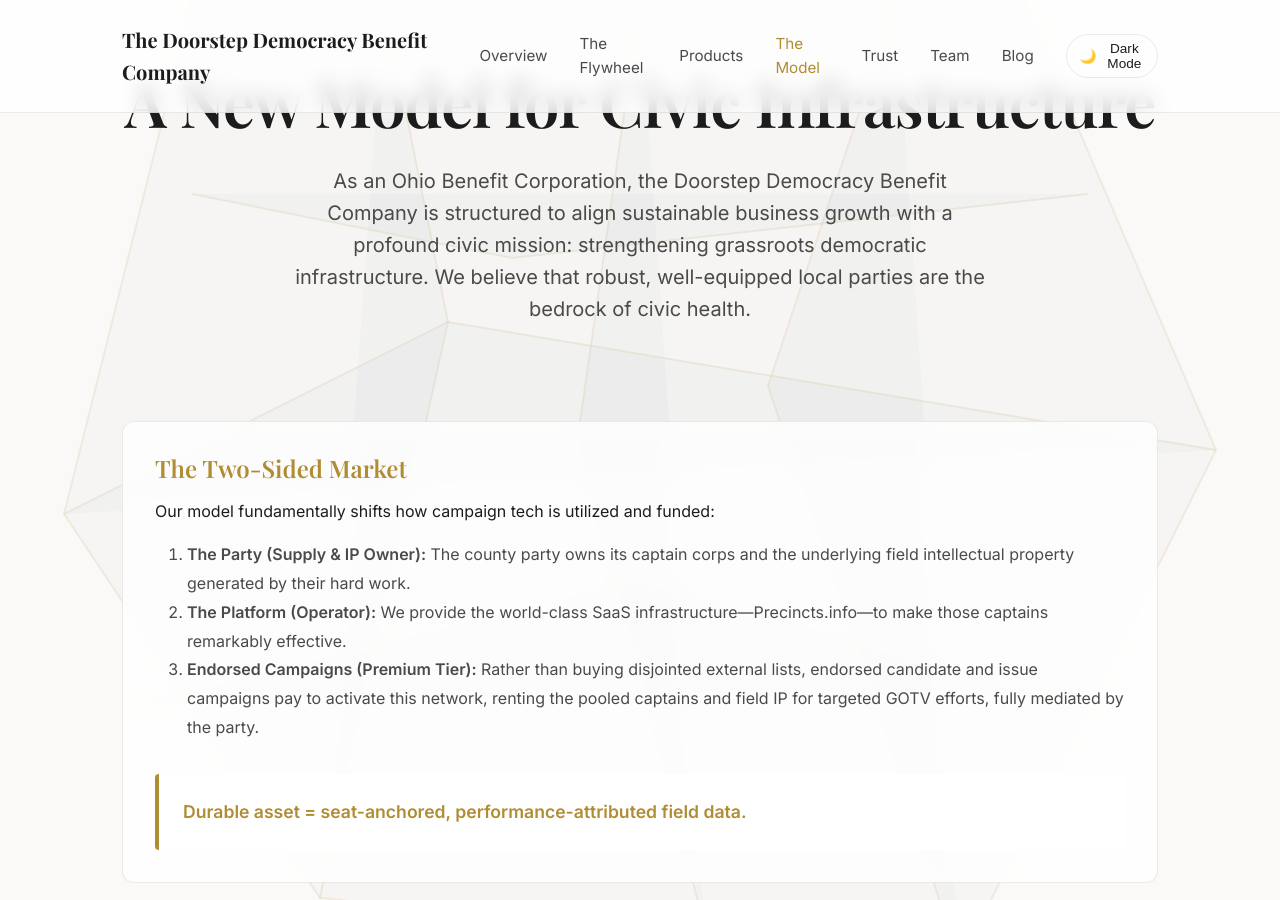
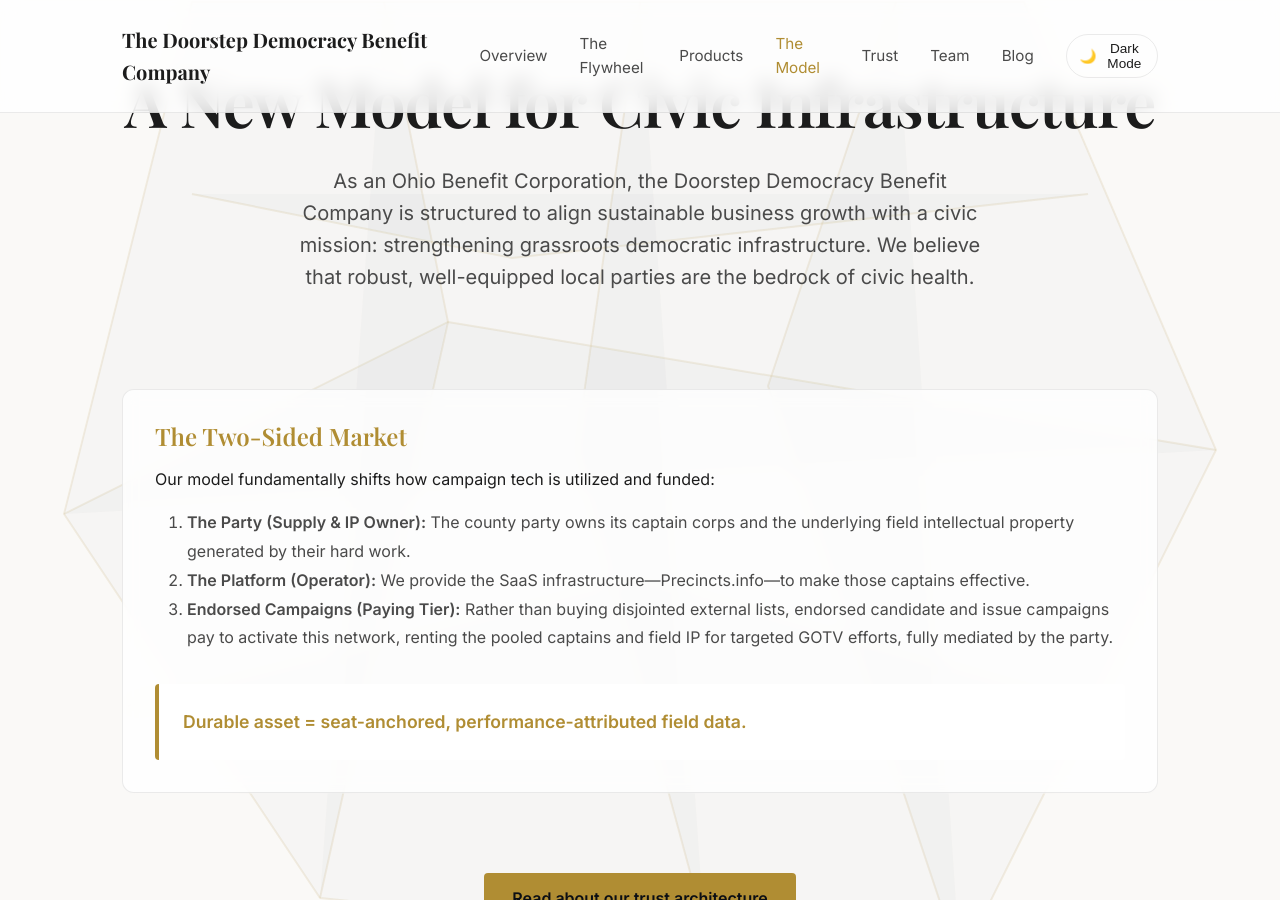
Before and after one commit to motorbikematt/DoorstepDemocracy, a Jekyll site: the page model.html, which Jekyll copies as it is, in a window 1280 px wide and 900 px high. Built offline with Jekyll 4.4.1, drawn with Linux system fonts in a browser that asks for light colours.

Commit message:
content: word-choice pass (scrub superlatives and fix garbled phrases)

```diff
--- a/about.html
+++ b/about.html
@@ -48,7 +48,7 @@
       <section class="card">
         <h2 style="color: var(--accent-gold);">Matthew F Reyes</h2>
         <p style="text-transform: uppercase; font-size: 0.85rem; letter-spacing: 0.05em; color: var(--text-secondary); margin-bottom: 1rem;">Founder</p>
-        <p>Matthew is a builder operating at the intersection of data engineering, civic infrastructure, and local organizing. Realizing that the real bottleneck to civic engagement is volunteer friction, he founded the Doorstep Democracy Benefit Company to bring premium B2B software engineering practices to the precinct level.</p>
+        <p>Matthew is a builder operating at the intersection of data engineering, civic infrastructure, and local organizing. Realizing that the real bottleneck to civic engagement is volunteer friction, he founded the Doorstep Democracy Benefit Company to bring B2B software engineering practices to the precinct level.</p>
         <figure data-slot="team-matt-portrait" style="margin-top: 1.5rem; border-radius: 8px; display: flex; align-items: center; justify-content: center; overflow: hidden;"></figure>
       </section>
     </div>
--- a/index.html
+++ b/index.html
@@ -3,10 +3,10 @@
 <head>
   <meta charset="UTF-8">
   <meta name="viewport" content="width=device-width, initial-scale=1.0">
-  <title>Precincts.info | Premium Civic Infrastructure for Ohio</title>
+  <title>Precincts.info | Civic Infrastructure for Ohio</title>
   <meta name="description" content="Agentic organizing infrastructure for the last mile of American democracy. Powering local party captains with open data and geospatial routing.">
   <link rel="canonical" href="https://doorstepdemocracy.com/">
-  <meta property="og:title" content="Precincts.info | Premium Civic Infrastructure for Ohio">
+  <meta property="og:title" content="Precincts.info | Civic Infrastructure for Ohio">
   <meta property="og:description" content="Agentic organizing infrastructure for the last mile of American democracy. Powering local party captains with open data and geospatial routing.">
   <meta property="og:url" content="https://doorstepdemocracy.com/">
   <meta property="og:type" content="website">
--- a/model.html
+++ b/model.html
@@ -41,7 +41,7 @@
   <main class="container">
     <section class="hero">
       <h1>A New Model for Civic Infrastructure</h1>
-      <p>As an Ohio Benefit Corporation, the Doorstep Democracy Benefit Company is structured to align sustainable business growth with a profound civic mission: strengthening grassroots democratic infrastructure. We believe that robust, well-equipped local parties are the bedrock of civic health.</p>
+      <p>As an Ohio Benefit Corporation, the Doorstep Democracy Benefit Company is structured to align sustainable business growth with a civic mission: strengthening grassroots democratic infrastructure. We believe that robust, well-equipped local parties are the bedrock of civic health.</p>
 
       <figure data-slot="model-two-sided-mockup" style="margin-top: 3rem; display: flex; align-items: center; justify-content: center; overflow: hidden;"></figure>
     </section>
@@ -52,8 +52,8 @@
         <p style="margin-bottom: 1rem;">Our model fundamentally shifts how campaign tech is utilized and funded:</p>
         <ol style="margin-left: 2rem; color: var(--text-secondary); line-height: 1.8;">
           <li><strong>The Party (Supply & IP Owner):</strong> The county party owns its captain corps and the underlying field intellectual property generated by their hard work.</li>
-          <li><strong>The Platform (Operator):</strong> We provide the world-class SaaS infrastructure—Precincts.info—to make those captains remarkably effective.</li>
-          <li><strong>Endorsed Campaigns (Premium Tier):</strong> Rather than buying disjointed external lists, endorsed candidate and issue campaigns pay to activate this network, renting the pooled captains and field IP for targeted GOTV efforts, fully mediated by the party.</li>
+          <li><strong>The Platform (Operator):</strong> We provide the SaaS infrastructure—Precincts.info—to make those captains effective.</li>
+          <li><strong>Endorsed Campaigns (Paying Tier):</strong> Rather than buying disjointed external lists, endorsed candidate and issue campaigns pay to activate this network, renting the pooled captains and field IP for targeted GOTV efforts, fully mediated by the party.</li>
         </ol>
         <div style="margin-top: 2rem; padding: 1.5rem; background: var(--surface-glass); border-left: 4px solid var(--accent-gold); border-radius: 4px;">
           <p style="font-weight: 600; color: var(--accent-gold); font-size: 1.1rem;">Durable asset = seat-anchored, performance-attributed field data.</p>
--- a/trust.html
+++ b/trust.html
@@ -53,12 +53,12 @@
 
       <section class="card">
         <h2>Strict PII Posture</h2>
-        <p>We believe voter data belongs in local control. Our public dashboard is structurally inert—it displays aggregated, synthetic insights without ever exposing Personal Identifiable Information (PII). Real voter data never leaves the secure, localized architecture, distinguishing us fundamentally from legacy systems that expose sensitive lists to cloud vulnerabilities.</p>
+        <p>We believe voter data belongs in local control. Our public dashboard is structurally inert—it displays aggregated real data with zero PII without ever exposing Personal Identifiable Information (PII). Real voter data never leaves the secure, localized architecture, distinguishing us fundamentally from legacy systems that expose sensitive lists to cloud vulnerabilities.</p>
       </section>
 
       <section class="card" style="grid-column: 1 / -1;">
         <h2>Security Infrastructure</h2>
-        <p>Our engineering practices are built around data integrity and security from day one. As an engineering infrastructure destination target, we are designing our systems with SOC 2 readiness in mind, ensuring a rigorous roadmap toward enterprise-grade security for every local party.</p>
+        <p>Our engineering practices are built around data integrity and security from day one. We are designing our systems with SOC 2 readiness in mind, ensuring a rigorous roadmap toward enterprise-grade security for every local party.</p>
       </section>
     </div>
 
```
